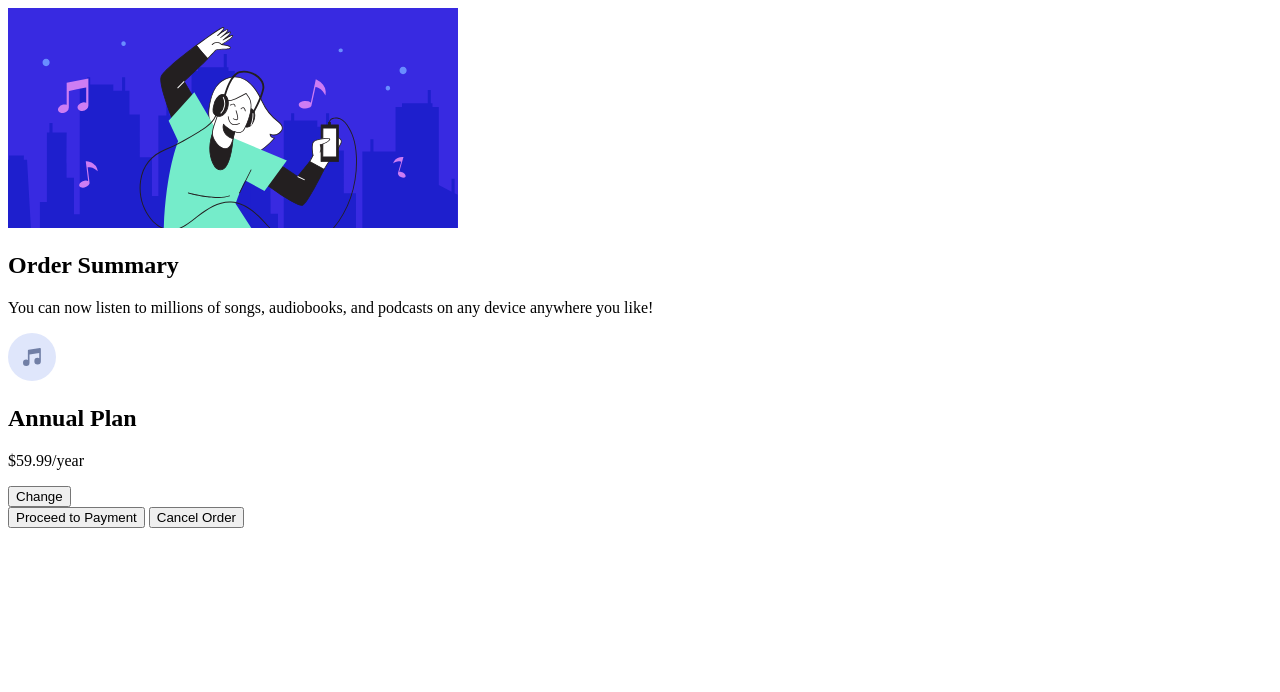
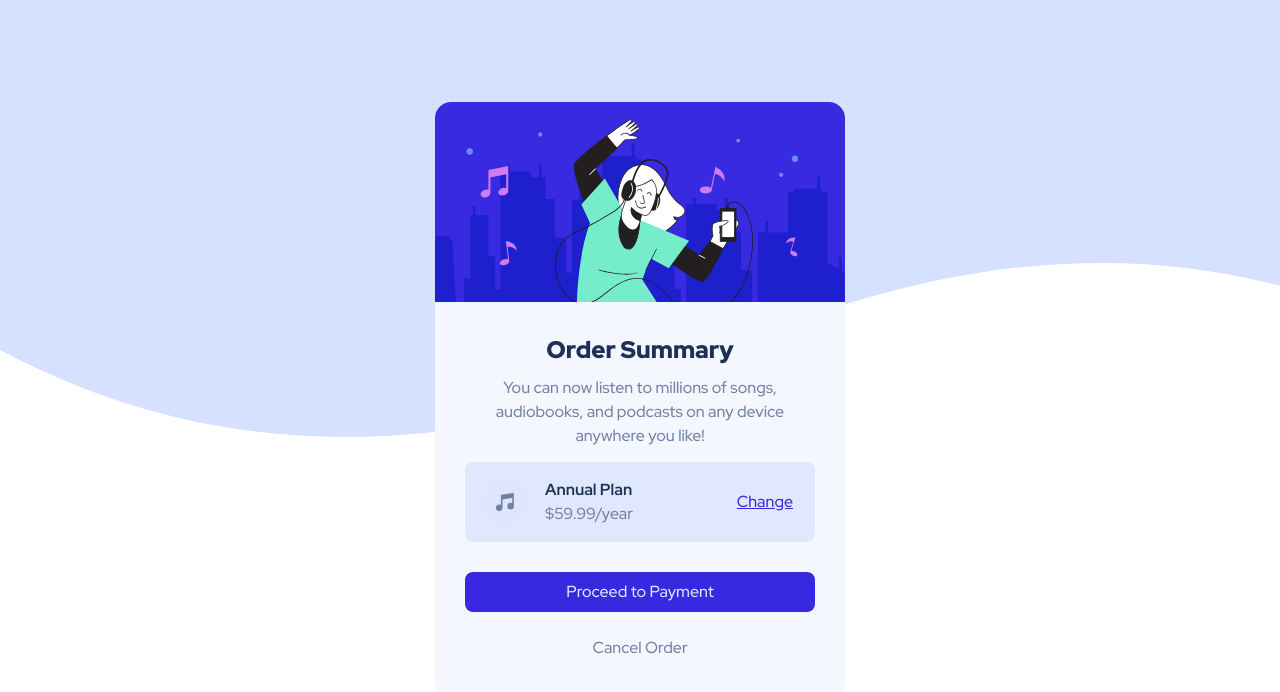
Before and after one commit to TheCRIS69/order-summary-component, a plain HTML site: page index.html in a window 1280 px wide. Drawn offline with Linux system fonts and the light colour scheme.

Commit message:
Added CSS to the page

```diff
--- a/index.html
+++ b/index.html
@@ -7,13 +7,14 @@
   <link rel="icon" type="image/png" sizes="32x32" href="./images/favicon-32x32.png">
 
   <title>Frontend Mentor | Order summary card</title>
+  <link rel="stylesheet" href="style.css">
 
 </head>
 <body>
 
-<main>
+<main class="flex-center">
 
-<section class="flex-container">
+<section class="container">
 
 <img src="./images/illustration-hero.svg" alt="A guy listening to music at headphones">
 
@@ -23,9 +24,15 @@
 </div>
 
 <div class="subscription-plan">
-  <img src="./images/icon-music.svg">
-  <h2 class="subscription-plan__type">Annual Plan</h2>
-  <p class="subscription-plan__price">$59.99/year</p>
+  <div class="subscription-plan__flex-group">
+     <img src="./images/icon-music.svg">
+
+  <div>
+     <h4 class="subscription-plan__type">Annual Plan</h4>
+     <p class="subscription-plan__price">$59.99/year</p>
+  </div>
+
+  </div>
   <button class="subscription-plan__change">Change</button>
 </div>
 
--- /dev/null
+++ b/style.css
@@ -0,0 +1,162 @@
+@import url('https://fonts.googleapis.com/css2?family=Red+Hat+Display:wght@500&display=swap');
+@import url('https://fonts.googleapis.com/css2?family=Red+Hat+Display:wght@700&display=swap');
+@import url('https://fonts.googleapis.com/css2?family=Red+Hat+Display:wght@900&display=swap');
+
+:root {
+    /* COLORS */
+
+    --clr-primary-Pale-Blue: hsl(225, 100%, 94%);
+    --clr-primary-Bright-Blue: hsl(245, 75%, 52%);
+    --clr-primary-Bright-Purple: hsl(245, 48%, 52%);
+
+    --clr-neutral-Very-Pale-Blue: hsl(225, 100%, 98%);
+    --clr-neutral-Desaturated-Blue: hsl(224, 23%, 55%);
+    --clr-neutral-Dark-Blue: hsl(223, 47%, 23%);
+
+    /* FONTS */
+    --ff-main: 'Red Hat Display', sans-serif;
+
+    --fw-500: 500;
+    --fw-700: 700;
+    --fw-900: 900;
+
+}
+
+
+/*
+  Josh's Custom CSS Reset
+  https://www.joshwcomeau.com/css/custom-css-reset/
+*/
+*, *::before, *::after {
+    box-sizing: border-box;
+  }
+  * {
+    margin: 0;
+  }
+  body {
+    line-height: 1.5;
+    -webkit-font-smoothing: antialiased;
+  }
+  img, picture, video, canvas, svg {
+    display: block;
+    max-width: 100%;
+  }
+  input, button, textarea, select {
+    font: inherit;
+  }
+  p, h1, h2, h3, h4, h5, h6 {
+    overflow-wrap: break-word;
+  }
+
+  body {
+      background-image: url(./images/pattern-background-desktop.svg);
+      background-repeat: no-repeat;
+      font-family: var(--ff-main);
+ }
+
+ @media (max-width: 375px) {
+    body {
+        background-image: url(./images/pattern-background-mobile.svg);
+        margin: 0 1.5rem;
+    }
+ }
+
+
+.flex-center {
+    min-height: 100vh;
+    display: flex;
+    justify-content: center;
+    align-items: center;
+    flex-direction: column;
+}
+
+.container {
+    max-width: 410px;
+    background-color: var(--clr-neutral-Very-Pale-Blue);
+    border-radius: 1rem;
+    overflow: hidden;
+}
+
+.summary-section {
+    margin: 1.875rem;
+}
+
+.summary-section__title {
+    text-align: center;
+    color: var(--clr-neutral-Dark-Blue);
+    font-weight: var(--fw-900);
+}
+
+.summary-section__description {
+    text-align: center;
+    color: var(--clr-neutral-Desaturated-Blue);
+    font-weight: var(--fw-500);
+    margin-top: .5rem;
+}
+
+.subscription-plan {
+    background-color: var(--clr-primary-Pale-Blue);
+    display: flex;
+    justify-content: space-between;
+    border-radius: .5rem;
+    margin: -1rem 1.875rem 0 1.875rem;
+    padding: 1rem;
+}
+
+.subscription-plan__flex-group {
+    display: flex;
+    gap: 1rem;
+
+}
+.subscription-plan__type {
+    color: var(--clr-neutral-Dark-Blue);
+    font-weight: var(--fw-700);
+
+}
+.subscription-plan__price {
+    color: var(--clr-neutral-Desaturated-Blue);
+    font-weight: var(--fw-500);
+
+}
+
+.subscription-plan__change {
+    border: none;
+    background-color: inherit;
+    color: var(--clr-primary-Bright-Blue);
+    text-decoration: underline;
+    cursor: pointer;
+}
+
+.subscription-plan__change:hover {
+    color: var(--clr-primary-Bright-Purple);
+}
+
+.buttons-section {
+    display: flex;
+    flex-direction: column;
+    margin: 1.875rem;
+    gap: 1rem;
+}
+
+.button-confirm, .button-cancel {
+    border: none;
+    border-radius: .5rem;
+    padding: .5rem;
+    cursor: pointer;
+}
+.button-confirm {
+    background-color: var(--clr-primary-Bright-Blue);
+    color: var(--clr-primary-Pale-Blue);
+}
+.button-confirm:hover {
+    background-color: var(--clr-primary-Bright-Purple);
+}
+
+.button-cancel {
+    background-color: inherit;
+    color: var(--clr-neutral-Desaturated-Blue);
+}
+.button-cancel:hover {
+    color: var(--clr-neutral-Dark-Blue);
+
+}
```
